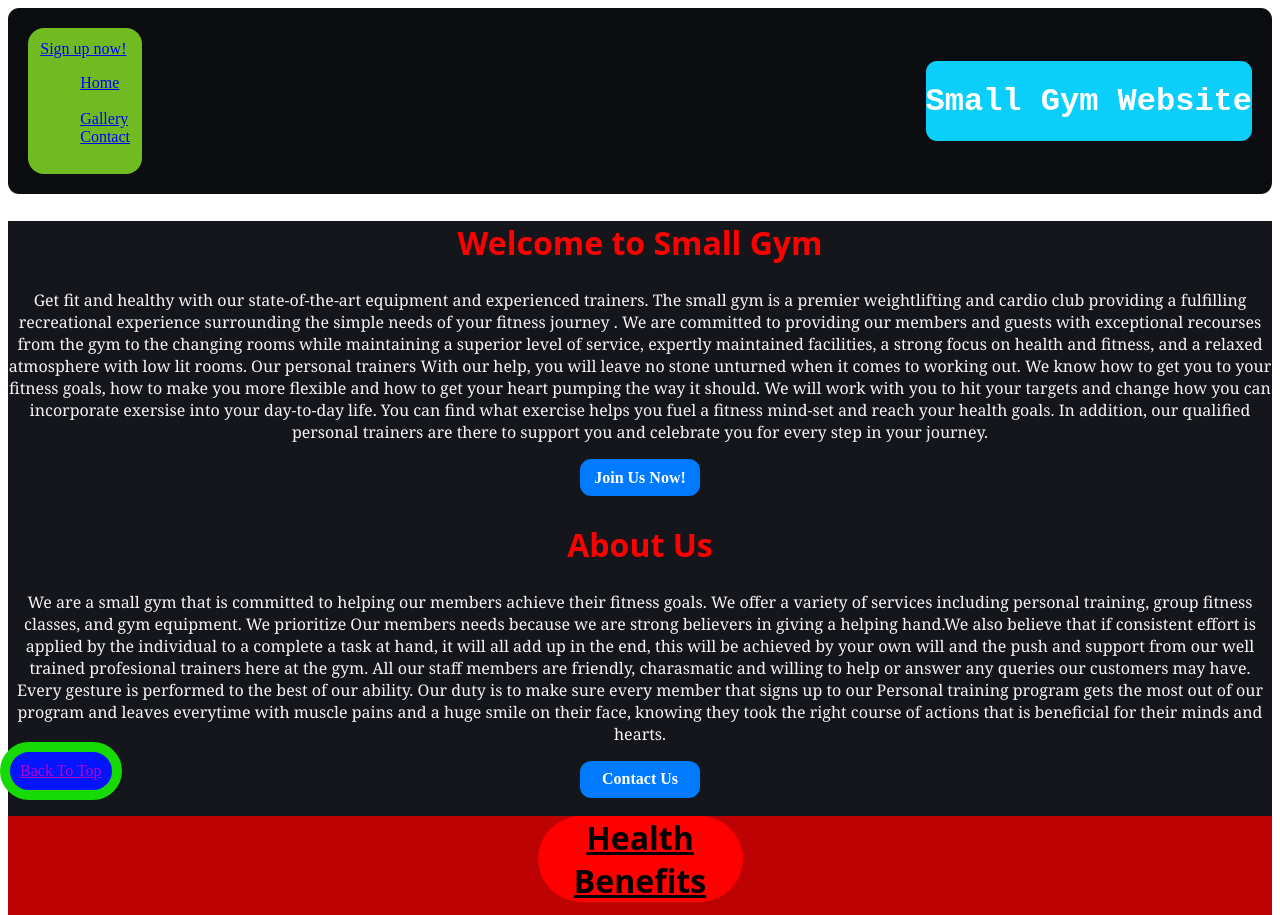
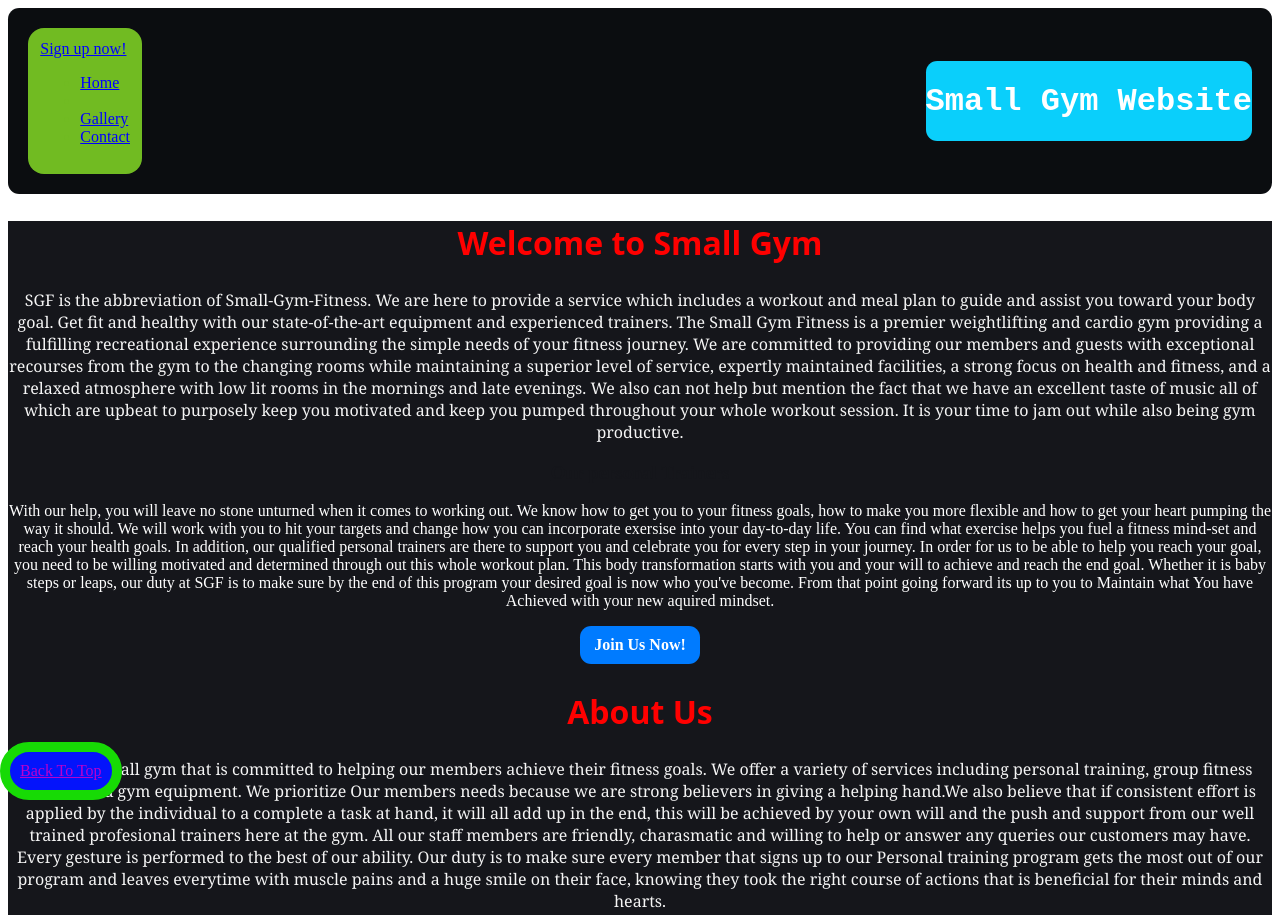
Before and after one commit to Issam-Allymis/S-G-F, a plain HTML site: page index.html in a window 1280 px wide. Shown: the top 915 px of the page. Drawn offline with Linux system fonts and the light colour scheme.

Commit message:
html clean, fixed up my READme.md

```diff
--- a/index.html
+++ b/index.html
@@ -37,16 +37,24 @@
 
     <div id= "services" class="form-group">
       <h2>Welcome to Small Gym</h2>
-      <p>Get fit and healthy with our state-of-the-art equipment and experienced trainers.
-        The small gym is a premier weightlifting and cardio club providing a fulfilling recreational experience surrounding the simple needs of your fitness journey .
+      <p>
+        SGF is the abbreviation of Small-Gym-Fitness. We are here to provide a service which includes a workout and meal plan to guide and assist you toward your body goal.
+        Get fit and healthy with our state-of-the-art equipment and experienced trainers.
+        The Small Gym Fitness is a premier weightlifting and cardio gym providing a fulfilling recreational experience surrounding the simple needs of your fitness journey.
         We are committed to providing our members and guests with exceptional recourses from the gym to the changing rooms while maintaining a superior level of service,
-        expertly maintained facilities, a strong focus on health and fitness, and a relaxed atmosphere with low lit rooms.
-        Our personal trainers
+        expertly maintained facilities, a strong focus on health and fitness, and a relaxed atmosphere with low lit rooms in the mornings and late evenings.
+        We also can not help but mention the fact that we have an excellent taste of music all of which are upbeat to purposely keep you motivated and keep you pumped throughout
+        your whole workout session. It is your time to jam out while also being gym productive.
+        <h3>Our personal Trainers</h3>
         With our help, you will leave no stone unturned when it comes to working out. We know how to get you to your fitness goals, how to make you more flexible and how to get your heart pumping the way it should.
         We will work with you to hit your targets and change how you can incorporate exersise into your day-to-day life.
         You can find what exercise helps you fuel a fitness mind-set and reach your health goals.
         In addition, our qualified personal trainers are there to support you and
-        celebrate you for every step in your journey.</p>
+        celebrate you for every step in your journey.
+        In order for us to be able to help you reach your goal, you need to be willing motivated and determined through out this whole workout plan. This body transformation starts with you
+        and your will to achieve and reach the end goal. Whether it is baby steps or leaps, our duty at SGF is to make sure by the end of this program your desired goal is now who you've become. From that point going forward its up
+        to you to Maintain what You have Achieved with your new aquired mindset.
+      </p>
       <a href="#sign-up" class="button">Join Us Now!</a>
 
 
```
Also changed, not shown: 1 other file.
